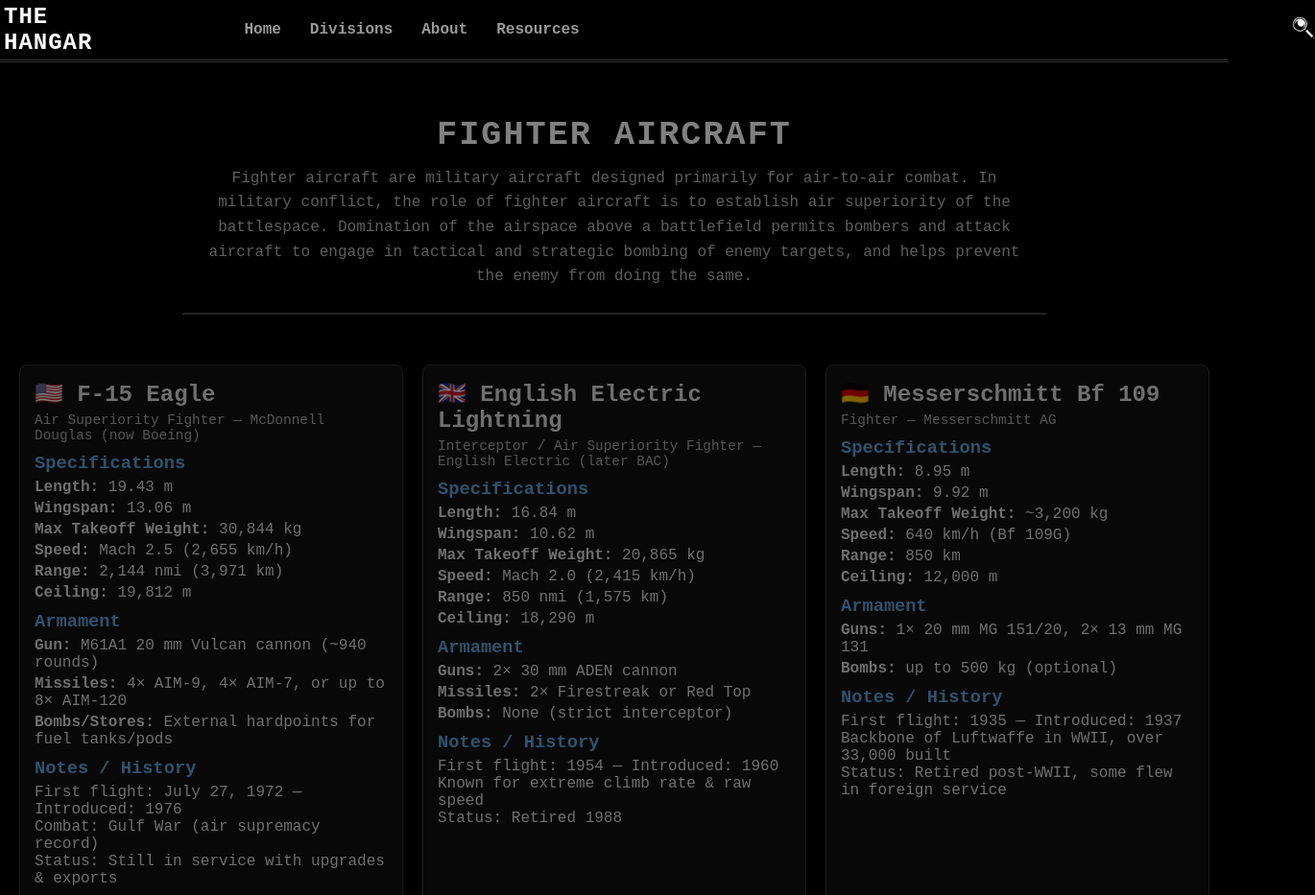
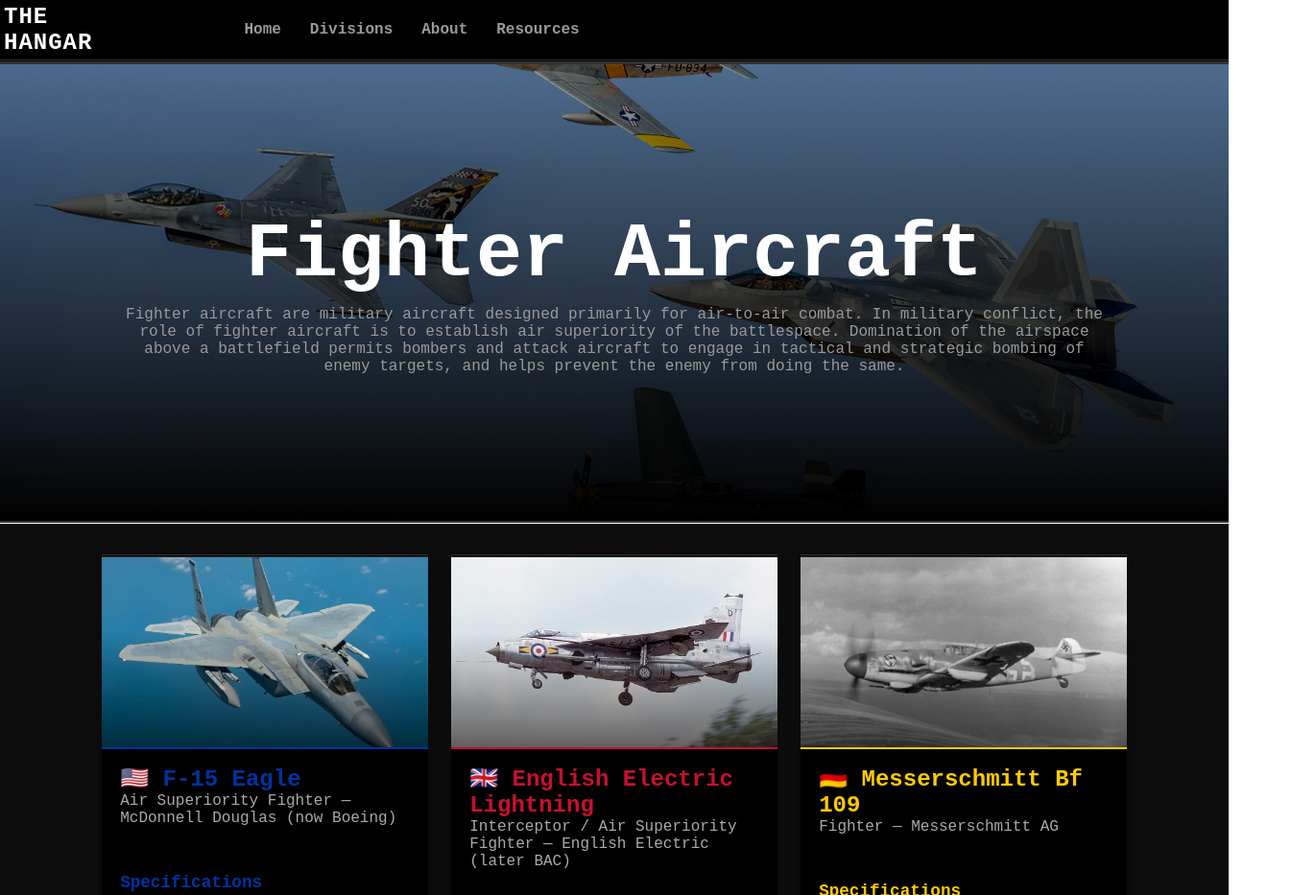
Before and after one commit to Pathetic3301/Website-PT, a plain HTML site: page webpages/fighter.html in a window 1280 px wide. Shown: the top 933 px of the page at 96% size, 1370 px wide, since content can reach past the window. Drawn offline with Linux system fonts and the light colour scheme.

Commit message:
Finished one branch of a really large tree

```diff
--- a/css/fighter.css
+++ b/css/fighter.css
@@ -1,4 +1,53 @@
-main{
-  background-image: url("fighter.jpg");
-  filter: brightness(50%);
+
+.card.title-card {
+  --accent: #ff5555;
+  height: 60vh;
+  border-top: double 2px #333;
+  border-bottom: double 2px #333;
 }
+
+.card.title-card .card-image {
+  width: 100%;
+  background: linear-gradient(to bottom, rgba(0, 0, 0, 0.4), #000),
+    url("../images/fighter.jpg") center/cover no-repeat;
+}
+
+.card.title-card .card-content {
+  position: absolute;
+  top: 50%;
+  left: 50%;
+  transform: translate(-50%, -50%);
+  width: 80%;
+  text-align: center;
+  background: none;
+}
+
+.info-card.f15 {
+  --accent: #0033A0;
+  --img: url("../images/f15.jpg");
+}
+
+.info-card.lightning {
+  --accent: #C8102E;
+  --img: url("../images/lightning.jpg");
+}
+
+.info-card.bf109 {
+  --accent: #FFCC00;
+  --img: url("../images/bf109.jpg");
+}
+
+.info-card.mirage {
+  --accent: #F2F2F2;
+  --img: url("../images/mirage.jpg");
+}
+
+.info-card.su27 {
+  --accent: #7D7F7D;
+  --img: url("../images/su27.jpg");
+}
+
+.info-card.j10 {
+  --accent: #DE2910;
+  --img: url("../images/j10.jpg");
+}
--- a/css/index.css
+++ b/css/index.css
@@ -1,6 +1,6 @@
 .card.combat {
     --accent: #ff5555;
-    --bg: url("../images/Combat.jpg");
+    --bg: url("../images/combat.jpg");
 }
 
 .card.support {
--- a/css/info.css
+++ b/css/info.css
@@ -1,82 +1,83 @@
+
+/* this shit affects everything do not touch */
+
 .info-catalogue {
-  display: grid;
-  grid-template-columns: repeat(3, 1fr);
-  gap: 20px;
-  padding: 20px;
+  display: flex;
+  flex-wrap: wrap;
+  gap: 1.5rem;
+  justify-content: center;
+  padding: 2rem;
+  background: #0d0d0d;
 }
 
+/* card reset */
 .info-card {
-  background: #111;
-  border: 1px solid #333;
-  border-radius: 8px;
-  padding: 15px;
-  color: #ddd;
+  --accent: #fff;
+  --img: url(../images/airplane-dancing.gif);
+
+  display: flex;
+  flex-direction: column;
+  position: relative;
+  width: 340px;
+  border-top: 3px double #333;
+  border-bottom: 3px double #333;
+  background: #000;
+  color: #fff;
+  overflow: hidden;
+  transition: transform 0.3s ease;
+  box-shadow: 0 4px 12px rgba(0, 0, 0, 0.4);
+}
+
+.info-card:hover {
+  transform: translateY(-6px);
+  box-shadow: 0 0 20px var(--accent);
+}
+
+
+.info-image {
+  width: 100%;
+  height: 200px;
+  background:
+    linear-gradient(to top, rgba(0, 0, 0, 0.6) 0%, transparent 60%),
+    var(--img) center/cover no-repeat;
+  border-bottom: 2px solid var(--accent);
+}
+
+/* layout your messy spaghetti text */
+
+.info-header,
+.info-section {
+  padding: 1rem 1.2rem;
 }
 
 .info-header h2 {
-  font-size: 1.5em;
-  margin-bottom: 5px;
+  margin: 0;
+  font-size: 1.5rem;
+  color: var(--accent);
 }
 
 .info-header p {
-  font-size: 0.9em;
   color: #aaa;
 }
 
-.info-image {
-  text-align: center;
-  margin: 10px 0;
-}
-
-.info-image img {
-  max-width: 100%;
-  border-radius: 6px;
-}
-
 .info-section h3 {
-  margin: 10px 0 5px;
-  color: #60a3d9;
+  color: var(--accent);
+  margin-top: 1rem;
+  margin-bottom: 0.5rem;
+  font-size: 1.1rem;
 }
 
 .info-section ul {
-  list-style: none;
+  list-style-type: none;
   padding: 0;
+  margin: 0;
 }
 
 .info-section li {
-  margin-bottom: 4px;
+  margin-bottom: 6px;
 }
 
-
-.info-section details {
-  background: #181818;
-  border: 1px solid #333;
-  border-radius: 6px;
-  padding: 10px;
-  margin-top: 12px;
-  color: #ddd;
+.info-section p {
+  color: #ccc;
+  margin: 0.3rem 0;
 }
-
-.info-section summary {
-  cursor: pointer;
-  font-weight: bold;
-  color: #60a3d9;
-  list-style: none;
-}
-
-.info-section summary::-webkit-details-marker {
-  display: none;
-
-}
-
-.info-section[open] {
-  background: #202020;
-
-}
-
-.info-section details p {
-  margin: 6px 0;
-  font-size: 0.9em;
-  line-height: 1.4em;
-  color: #bbb;
-}
--- a/css/nav.css
+++ b/css/nav.css
@@ -6,7 +6,6 @@
 }
 
 body {
-    background: #000;
     font-family: 'Roboto Mono', monospace;
     color: #999;
 }
@@ -89,15 +88,3 @@
 .navbar .dropdown:hover .dropdown-menu {
     display: block;
 }
-
-/* Search icon */
-.search-icon a img {
-    width: 3vh;
-    height: 3vh;
-    transition: filter 0.3s ease;
-}
-
-.search-icon a img:hover {
-    filter: invert(60%) sepia(100%) saturate(500%) hue-rotate(340deg);
-
-}
--- a/fighter.html
+++ b/webpages/fighter.html
@@ -5,11 +5,11 @@
     <meta charset="UTF-8">
     <meta name="viewport" content="width=device-width, initial-scale=1.0">
     <title>The Hangar</title>
-    <link rel="stylesheet" href="css/nav.css">
-    <link rel="stylesheet" href="css/card.css">
-    <link rel="stylesheet" href="css/title.css">
-    <link rel="stylesheet" href="css/info.css">
-    <link rel="stylesheet" href="css/fighter.css">
+    <link rel="stylesheet" href="../css/nav.css">
+    <link rel="stylesheet" href="../css/card.css">
+    <link rel="stylesheet" href="../css/title.css">
+    <link rel="stylesheet" href="../css/info.css">
+    <link rel="stylesheet" href="../css/fighter.css">
 </head>
 
 
@@ -20,7 +20,7 @@
         </div>
 
         <ul class="nav-links">
-            <li><a href="index.html">Home</a></li>
+            <li><a href="../index.html">Home</a></li>
             <li class="dropdown">
                 <a href="#">Divisions</a>
                 <ul class="dropdown-menu">
@@ -33,27 +33,28 @@
             <li><a href="resources.html">Resources</a></li>
         </ul>
 
-        <div class="search-icon">
-            <a href="#"><img src="css/search-icon.png" alt="Search Icon"></a>
-        </div>
     </nav>
 
 <main>
 
-    <section class="title">
-        <h1>Fighter Aircraft</h1>
+<section class="card title-card">
+    <div class="card-image"></div>
+    <div class="card-content">
+        <h1 class="card-title">Fighter Aircraft</h1>
         <p>
-            Fighter aircraft are military aircraft designed primarily for air-to-air combat. In
-            military conflict, the role of fighter aircraft is to establish air superiority of the battlespace. Domination of the
-            airspace above a battlefield permits bombers and attack aircraft to engage in tactical and strategic bombing of enemy
-            targets, and helps prevent the enemy from doing the same.
+            Fighter aircraft are military aircraft designed primarily for air-to-air combat.
+            In military conflict, the role of fighter aircraft is to establish air superiority
+            of the battlespace. Domination of the airspace above a battlefield permits bombers
+            and attack aircraft to engage in tactical and strategic bombing of enemy targets,
+            and helps prevent the enemy from doing the same.
         </p>
-    </section>
-
+    </div>
+</section>
 <div class="info-catalogue">
 
-    <!-- USA -->
-    <div class="info-card">
+
+    <div class="info-card f15">
+        <div class="info-image"></div>
         <div class="info-header">
             <h2>🇺🇸 F-15 Eagle</h2>
             <p>Air Superiority Fighter — McDonnell Douglas (now Boeing)</p>
@@ -85,8 +86,9 @@
         </div>
     </div>
 
-    <!-- UK -->
-    <div class="info-card">
+
+    <div class="info-card lightning">
+        <div class="info-image"></div>
         <div class="info-header">
             <h2>🇬🇧 English Electric Lightning</h2>
             <p>Interceptor / Air Superiority Fighter — English Electric (later BAC)</p>
@@ -119,7 +121,8 @@
     </div>
 
     <!-- Germany -->
-    <div class="info-card">
+    <div class="info-card bf109">
+        <div class="info-image"></div>
         <div class="info-header">
             <h2>🇩🇪 Messerschmitt Bf 109</h2>
             <p>Fighter — Messerschmitt AG</p>
@@ -150,8 +153,9 @@
         </div>
     </div>
 
-    <!-- France -->
-    <div class="info-card">
+
+    <div class="info-card mirage">
+        <div class="info-image"></div>
         <div class="info-header">
             <h2>🇫🇷 Dassault Mirage III</h2>
             <p>Interceptor / Air Superiority Fighter — Dassault Aviation</p>
@@ -184,7 +188,8 @@
     </div>
 
     <!-- Russia -->
-    <div class="info-card">
+    <div class="info-card su27">
+        <div class="info-image"></div>
         <div class="info-header">
             <h2>🇷🇺 Sukhoi Su-27 “Flanker”</h2>
             <p>Air Superiority Fighter — Sukhoi Design Bureau</p>
@@ -216,6 +221,42 @@
         </div>
     </div>
 
+
+        <div class="info-card j10">
+            <div class="info-image"></div>
+            <div class="info-header">
+                <h2>🇨🇳 Sukhoi Chengdu J-10</h2>
+                <p>Air Superiority Fighter / Interceptor — Chengdu Aircraft Corporation</p>
+            </div>
+            <div class="info-section">
+                <h3>Specifications</h3>
+                <ul>
+                    <li><strong>Length:</strong> 16.9 m</li>
+                    <li><strong>Wingspan:</strong> 9.75 m</li>
+                    <li><strong>Max Takeoff Weight:</strong> 19,277 kg</li>
+                    <li><strong>Speed:</strong> Mach 2.2 (2,327 km/h)</li>
+                    <li><strong>Range:</strong> 1,850 km combat radius / 3,000 km ferry</li>
+                    <li><strong>Ceiling:</strong> 18,000 m</li>
+                </ul>
+            </div>
+            <div class="info-section">
+                <h3>Armament</h3>
+                <ul>
+                    <li><strong>Gun:</strong> 1× 23 mm GSh-23 twin-barrel cannon</li>
+                    <li><strong>Missiles:</strong> PL-8 (IR), PL-10 (WVR), PL-12 (BVR), PL-15 (long-range) AAMs</li>
+                    <li><strong>Bombs:</strong> External hardpoints for drop tanks or guided bombs (secondary role)</li>
+                </ul>
+            </div>
+            <div class="info-section">
+                <h3>Notes / History</h3>
+                <p>First flight: March 23, 1998</p>
+                <p>Designed to counter F-15, still in service</p>
+                <p>Spawned variants: Su-30, Su-33, Su-35</p>
+            </div>
+        </div>
+
+
+
 </div>
 
 
```
Also changed, not shown: index.html (+8 -11 lines), webpages/combat.html (renamed from combat.html, +4 -8 lines), images/airplane-dancing.gif (added), images/bf109.jpg (added), images/f15.jpg (added), images/lightning.jpg (added), images/mirage.jpg (added), images/su27.jpg (added), webpages/recon.html (added), webpages/support.html (added), 1 other file.
